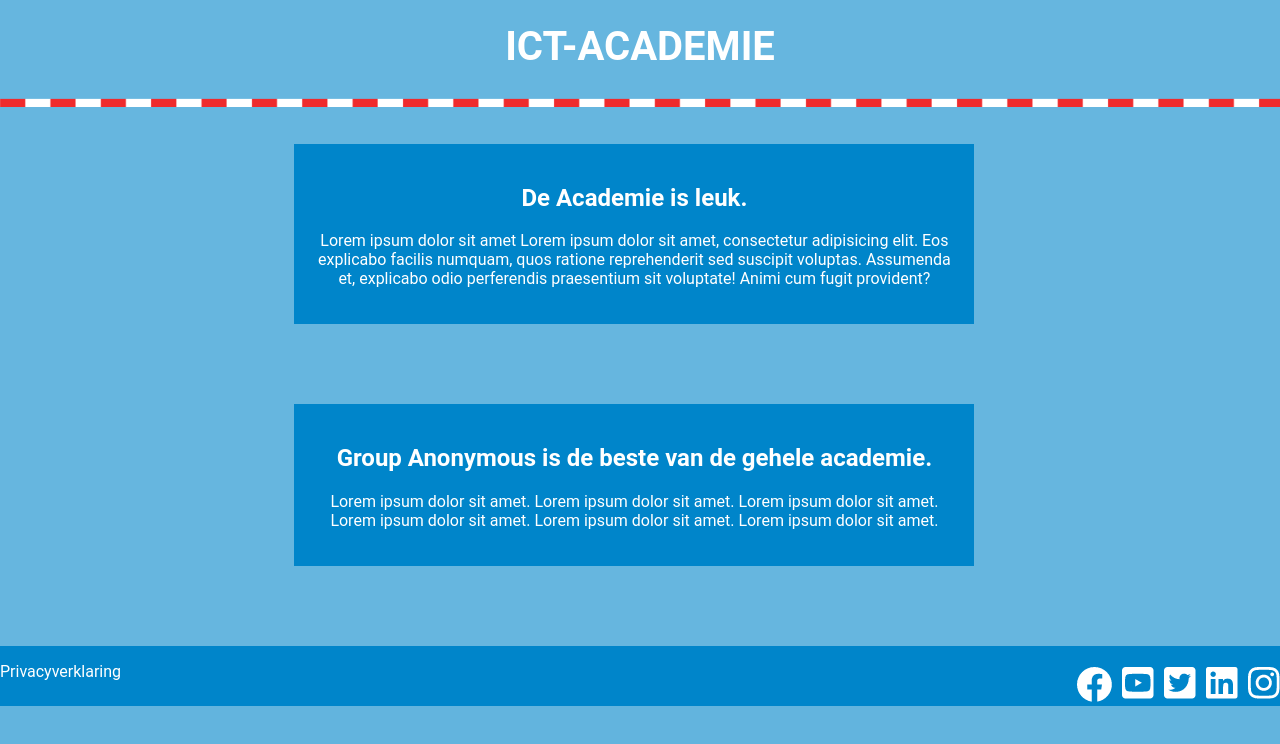
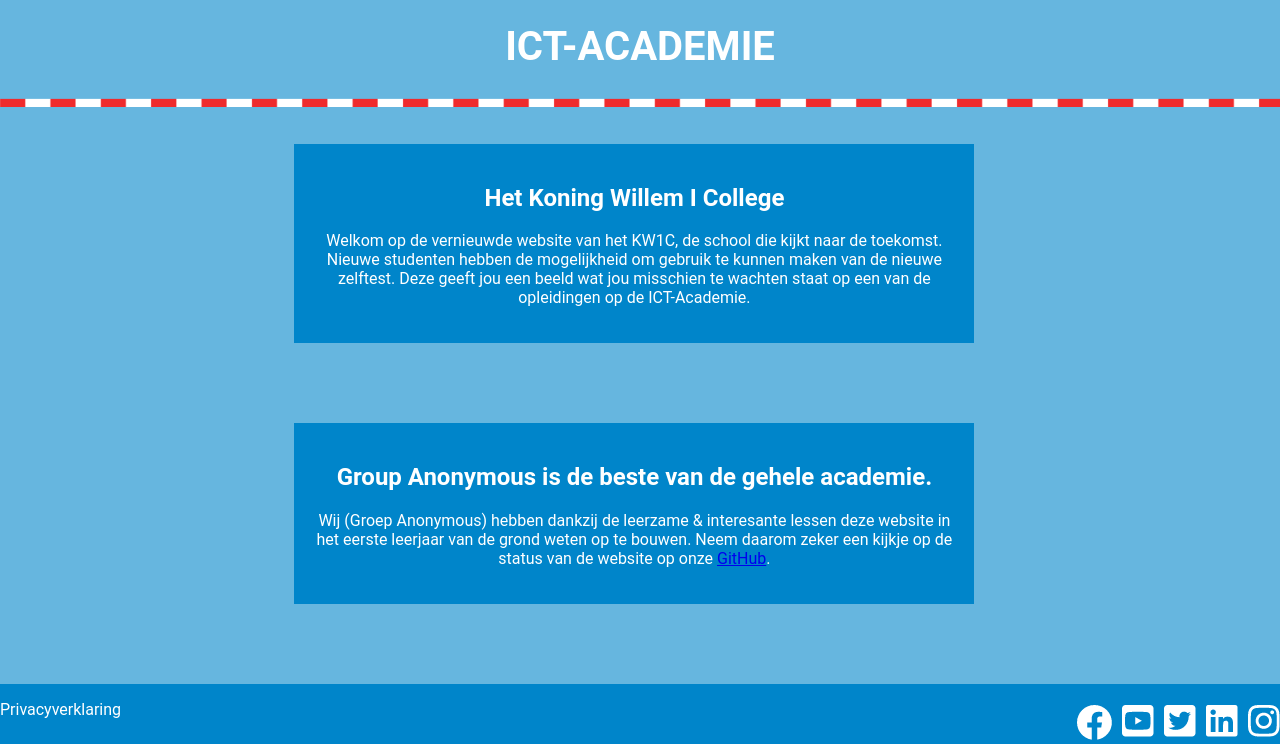
Before and after one commit to zkainee/project_t03, a PHP site: page / in a window 1280 px wide. Shown: the part 668-1412 px from the top of the page. Before the commit the page ends 1374 px from the top, so only its background shows below. Run offline with PHP 8.4, Linux system fonts and the light colour scheme.

Commit message:
Fixed UI

```diff
--- a/Praktijk/Project_T03/index.php
+++ b/Praktijk/Project_T03/index.php
@@ -14,6 +14,7 @@
         <meta http-equiv="X-UA-Compatible" content="ie=edge">
         <title>ICT Academie</title>
         <link href="css/style.css" rel="stylesheet">
+        <link rel="icon" href="https://www.kw1c.nl/favicon-32x32.png?v=kw1cweb3">
         <link href="css/style_index.css" rel="stylesheet">
         <link href="css/navigation.css" rel="stylesheet">
         <script src="js/menu.js"></script>
@@ -32,10 +33,12 @@
             </h1>
         <article>
             <h2>
-                De Academie is leuk.
+                Het Koning Willem I College
             </h2>
             <p>
-                Lorem ipsum dolor sit amet Lorem ipsum dolor sit amet, consectetur adipisicing elit. Eos explicabo facilis numquam, quos ratione reprehenderit sed suscipit voluptas. Assumenda et, explicabo odio perferendis praesentium sit voluptate! Animi cum fugit provident?
+                Welkom op de vernieuwde website van het KW1C, de school die kijkt naar de toekomst.
+                Nieuwe studenten hebben de mogelijkheid om gebruik te kunnen maken van de nieuwe zelftest.
+                Deze geeft jou een beeld wat jou misschien te wachten staat op een van de opleidingen op de ICT-Academie.
             </p>
         </article>
         <article>
@@ -43,12 +46,8 @@
                 Group Anonymous is de beste van de gehele academie.
             </h2>
             <p>
-                Lorem ipsum dolor sit amet.
-                Lorem ipsum dolor sit amet.
-                Lorem ipsum dolor sit amet.
-                Lorem ipsum dolor sit amet.
-                Lorem ipsum dolor sit amet.
-                Lorem ipsum dolor sit amet.
+                Wij (Groep Anonymous) hebben dankzij de leerzame & interesante lessen deze website in het eerste leerjaar van de grond weten op te bouwen.
+                Neem daarom zeker een kijkje op de status van de website op onze <a href="project_t03">GitHub</a>.
 
             </p>
         </article>
```
Also changed, not shown: Praktijk/Project_T03/pages/zelftest-resultaat.php (+5 -2 lines).
